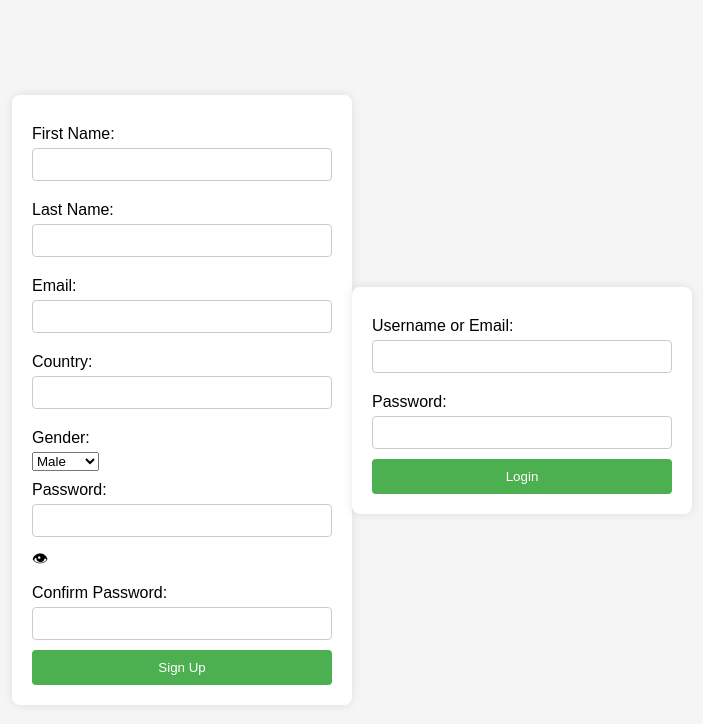
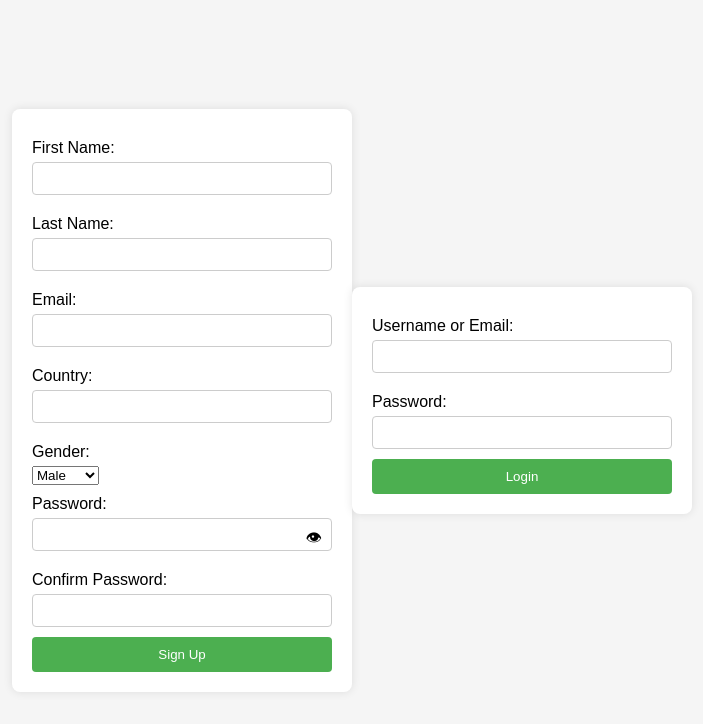
Before and after one commit to christably/Signup-, a plain HTML site: page index.html in a window 1280 px wide. Shown: the whole page, without its empty margins (288-991 px from the left). Drawn offline with Linux system fonts and the light colour scheme.

Commit message:
Update styles.css

```diff
--- a/styles.css
+++ b/styles.css
@@ -39,3 +39,11 @@ button {
     cursor: pointer;
     width: 100%;
 }
+
+.eye-icon {
+    position: absolute;
+    top: 50%;
+    right: 10px;
+    cursor: pointer;
+    transform: translateY(-50%);
+}
```
